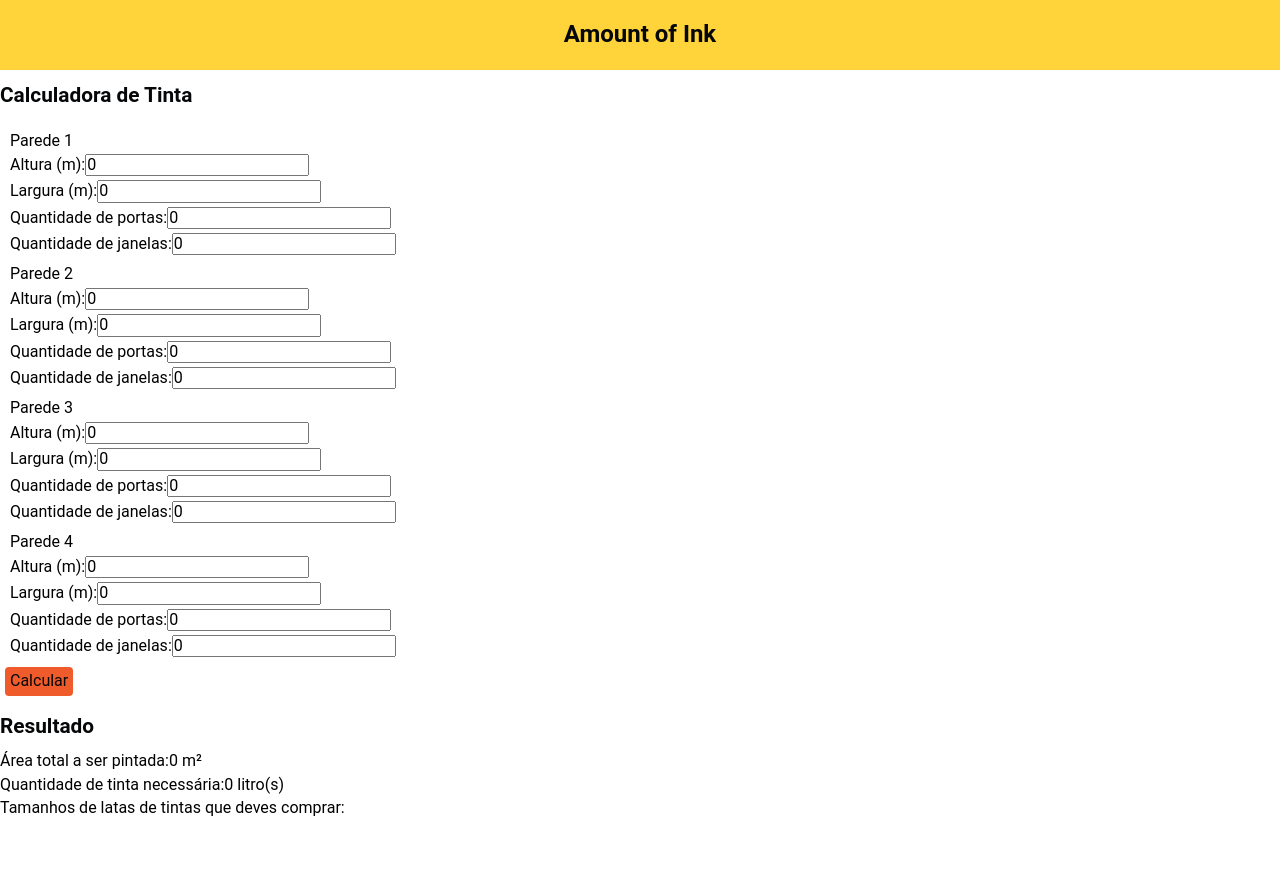
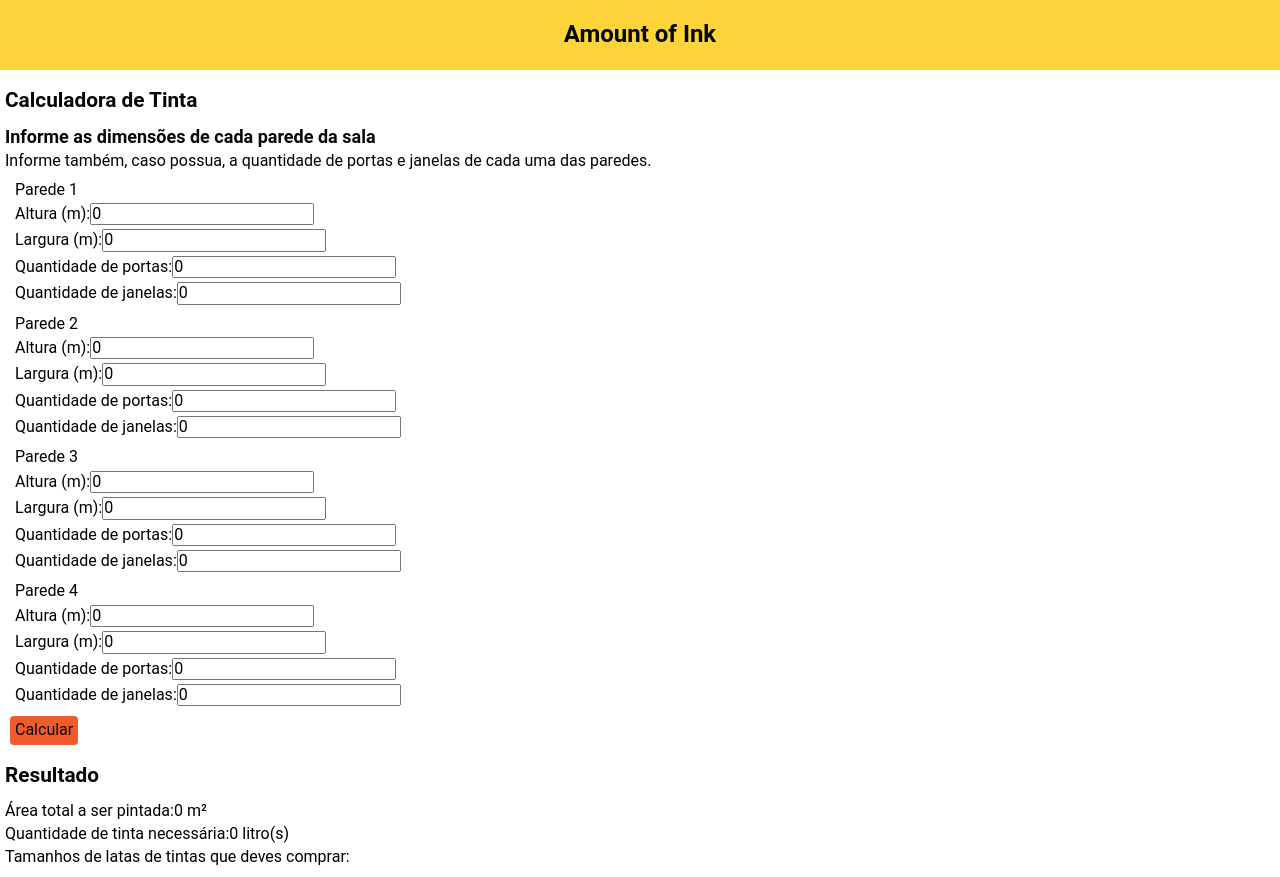
Before and after one commit to AndersonNascimentoAFSN/amountofink, a React (Create React App) app: page /calculator in a window 1280 px wide. Before the commit the page ends 823 px from the top, so only its background shows below. Built offline with nearby package versions, Linux system fonts and the light colour scheme.

Commit message:
feat: css-styles - refatora página Calculator adicionando o conteúdo movido do componente WallAreas

```diff
--- a/src/pages/Calculator/index.js
+++ b/src/pages/Calculator/index.js
@@ -1,12 +1,23 @@
 import React from 'react';
-import { Header, Title, FormCalculator } from '../../components';
+import './styles.css';
+import { Header, Title, FormCalculator, SubTitle } from '../../components';
 
 const Calculator = () => (
-  <div>
+  <main>
     <Header />
-    <Title title="Calculadora de Tinta" />
-    <FormCalculator />
-  </div>
+    <div className="c-calculator">
+      <Title title="Calculadora de Tinta" />
+      <SubTitle
+        subtitle="Informe as dimensões de cada
+      parede da sala"
+      />
+      <p>
+        Informe também, caso possua, a quantidade de portas
+        e janelas de cada uma das paredes.
+      </p>
+      <FormCalculator />
+    </div>
+  </main>
 );
 
 export default Calculator;
```
